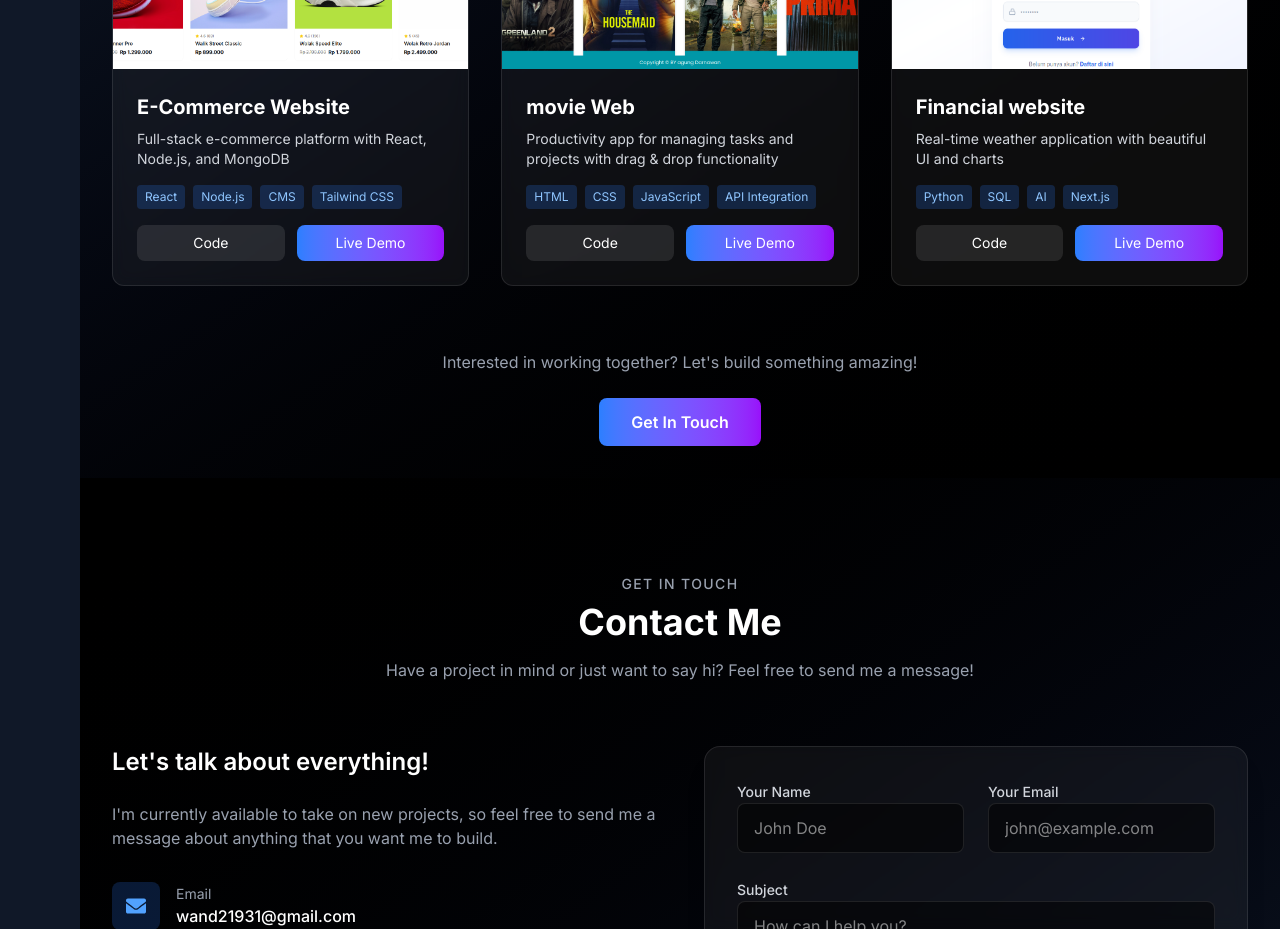
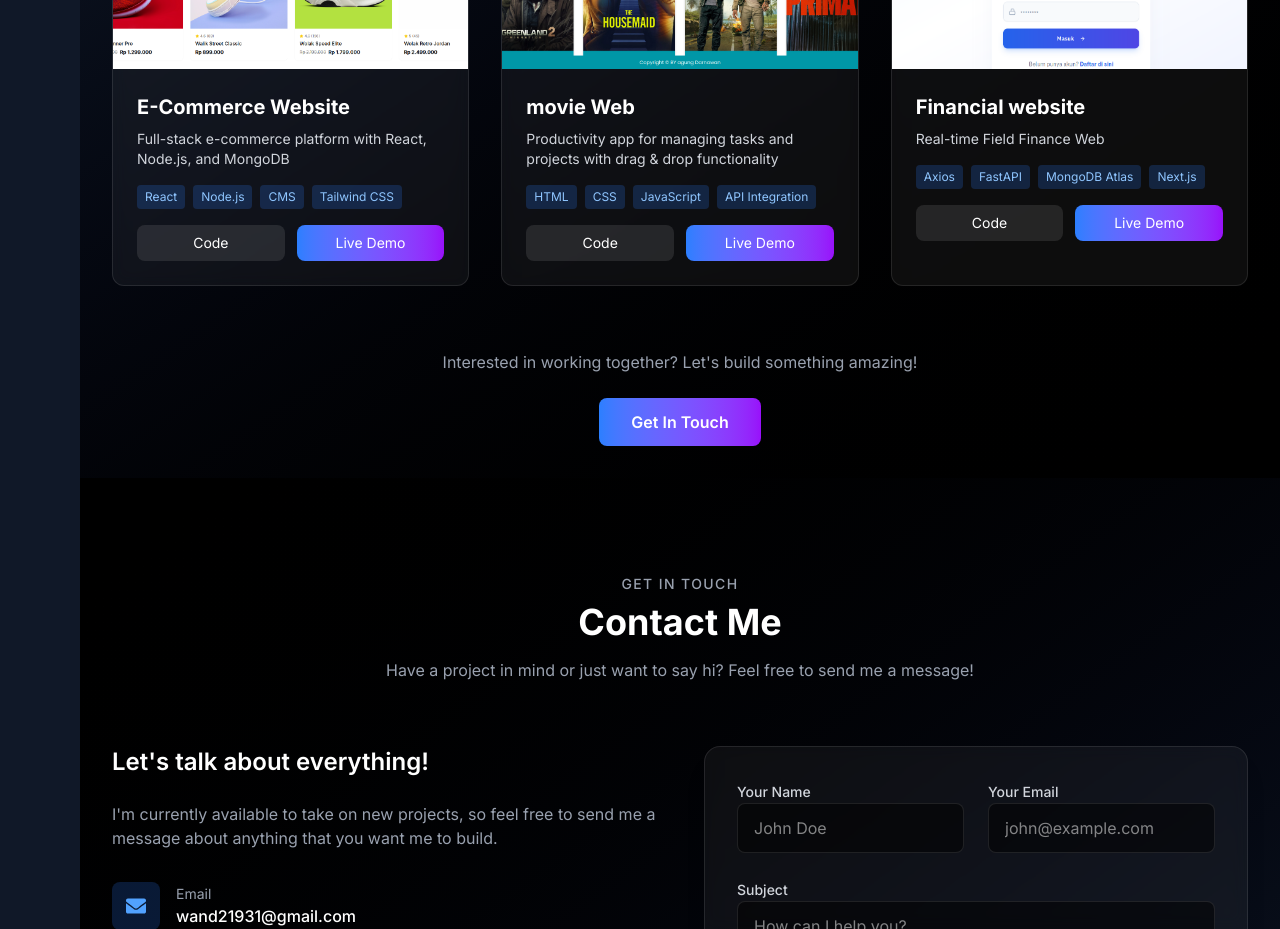
Before and after one commit to agungdarma3024/portofolio-agung-darmawan, a Next.js app: page / in a window 1280 px wide. Shown: the part 2840-3769 px from the top of the page. Built offline with nearby package versions, Linux system fonts and the light colour scheme.

Commit message:
ganti deskripsi projek

```diff
--- a/src/app/components/Projects.tsx
+++ b/src/app/components/Projects.tsx
@@ -25,11 +25,11 @@ const Projects = () => {
     {
       id: 3,
       title: "Financial website",
-      description: "Real-time weather application with beautiful UI and charts",
+      description: "Real-time Field Finance Web",
       image: "/project/dompet.png", // GANTI: /projects/ → /project/
-      technologies: ["Python", "SQL", "AI", "Next.js"],
+      technologies: ["Axios", "FastAPI", "MongoDB Atlas", "Next.js"],
       github: "https://github.com/agungdarma3024/laporan-keuangan.git",
-      live: ""
+      live: "https://financial-web-l2ny.vercel.app"
     }
   ];
 
```
